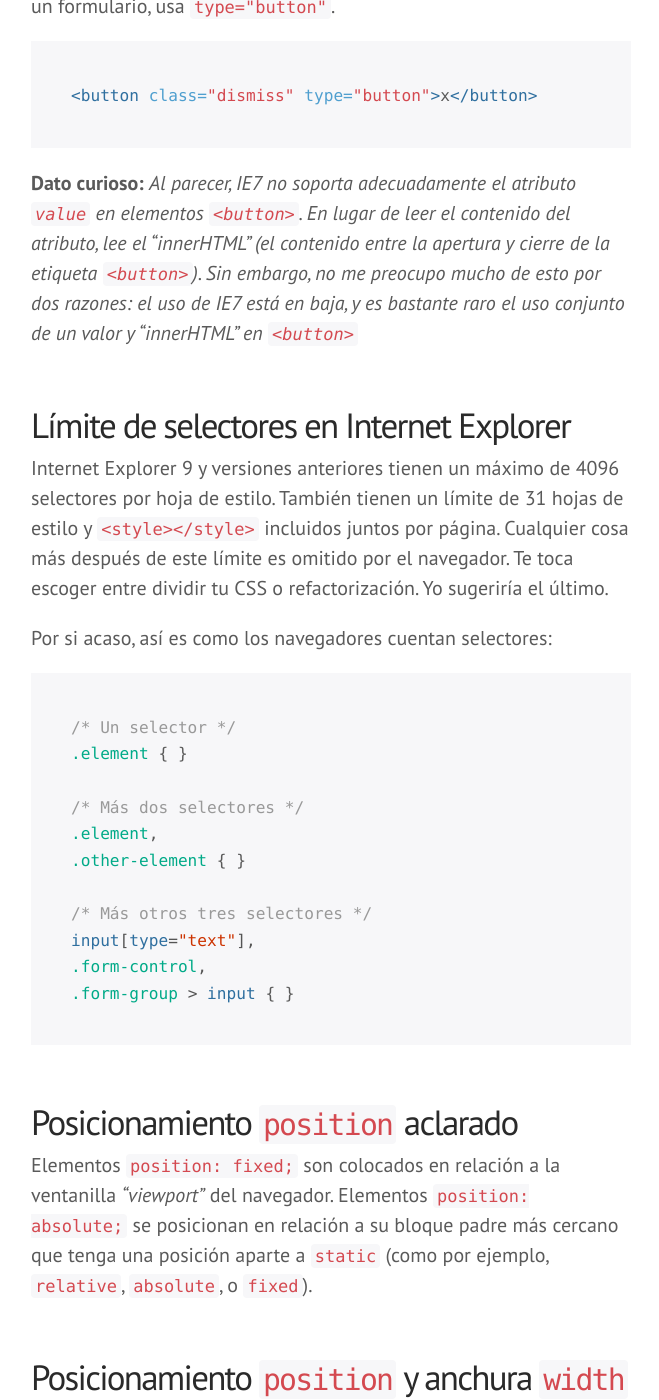
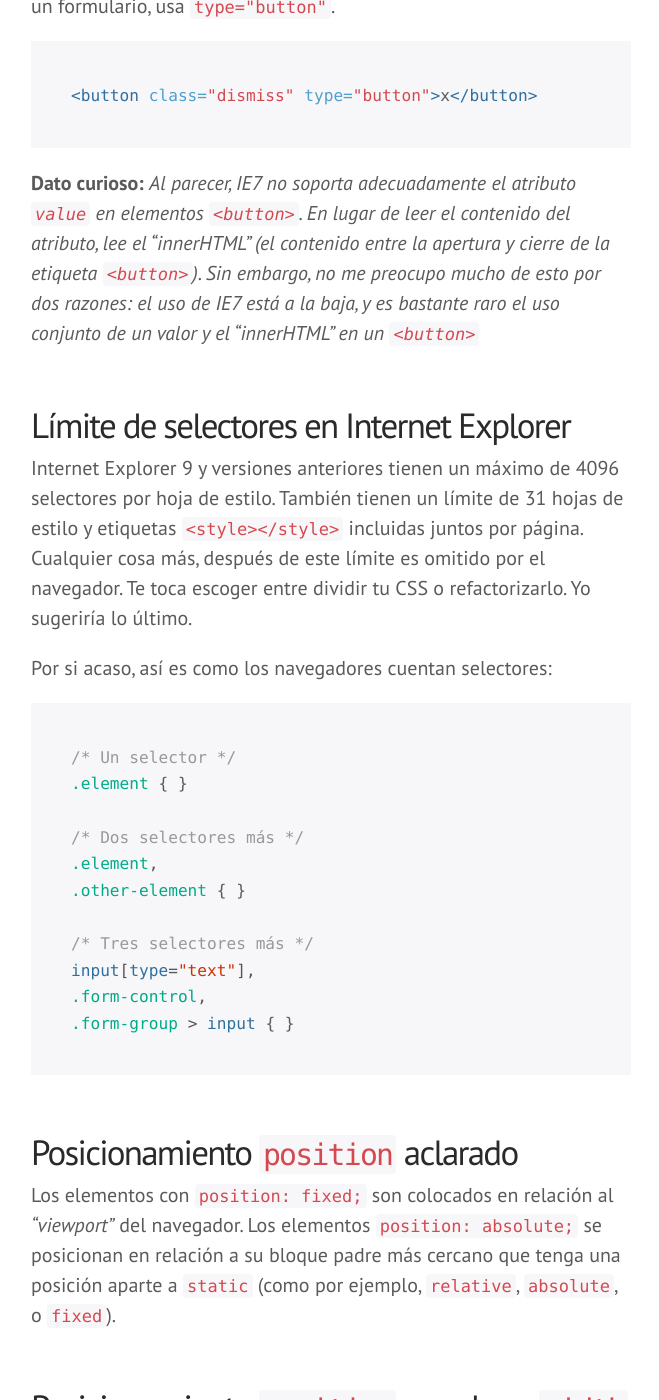
Before and after one commit to aauri/wtf-html-y-css, a Jekyll site: the page built from index.md, in a window 1280 px wide and 1400 px high, scrolled down 7706 px. Shown: the whole window, without its empty margins (309-968 px from the left). Built offline with Jekyll 4.4.1, drawn with Linux system fonts in a browser that asks for light colours; some web fonts are replaced; Markdown is read by kramdown in place of the engine named in the settings; comment, search, counter and statistics services are not loaded; some of the changed text lies outside the part shown.

Commit message:
Fixes some typos and translation issues

````diff
--- a/_includes/header.html
+++ b/_includes/header.html
@@ -3,7 +3,7 @@
     <span class="icon">✌</span>
     <h1>{{ site.name }}</h1>
     <p class="lead">Razones por las que HTML y CSS puedan hacerte decir "qué carajo". Una selección de errores, incertidumbres y dilemas frecuentemente frustrantes de HTML y CSS.</p>
-    <p class="lead">Creada por<a href="{{ site.twitter }}">@mdo</a>. Versión en Español por <a href="https://github.com/aauri">@aauri</a>.</p>
+    <p class="lead">Creada por <a href="{{ site.twitter }}">@mdo</a>. Versión en español por <a href="https://github.com/aauri">@aauri</a>.</p>
 
     <p class="masthead-links">
       <a href="{{ site.repo }}">
--- a/index.md
+++ b/index.md
@@ -204,7 +204,7 @@ Puedes ver esta solución en acción en el mismo [ejemplo en JS Bin](http://jsbi
 
 
 <a name="buttons-type"></a>
-### Asigne siempre un `type` a `<button>`
+### Asigna siempre un `type` a los `<button>`
 El valor inicial es `submit`, es decir, cualquier botón en un formulario puede enviar el formulario. Es mejor usar `type="button"` para todo lo que no envía el formulario, y usar `type="submit"` para todos los botones para enviar.
 
 ```html
@@ -218,12 +218,12 @@ Para todas las acciones que requieren un `<button>` y no son parte de un formula
 <button class="dismiss" type="button">x</button>
 ```
 
-**Dato curioso:** *Al parecer, IE7 no soporta adecuadamente el atributo `value` en elementos `<button>`. En lugar de leer el contenido del atributo, lee el "innerHTML" (el contenido entre la apertura y cierre de la etiqueta `<button>`). Sin embargo, no me preocupo mucho de esto por dos razones: el uso de IE7 está en baja, y es bastante raro el uso conjunto de un valor y "innerHTML" en `<button>`*
+**Dato curioso:** *Al parecer, IE7 no soporta adecuadamente el atributo `value` en elementos `<button>`. En lugar de leer el contenido del atributo, lee el "innerHTML" (el contenido entre la apertura y cierre de la etiqueta `<button>`). Sin embargo, no me preocupo mucho de esto por dos razones: el uso de IE7 está a la baja, y es bastante raro el uso conjunto de un valor y el "innerHTML" en un `<button>`*
 
 
 <a name="ie-selector-limit"></a>
 ### Límite de selectores en Internet Explorer
-Internet Explorer 9 y versiones anteriores tienen un máximo de 4096 selectores por hoja de estilo. También tienen un límite de 31 hojas de estilo y `<style></style>` incluidos juntos por página. Cualquier cosa más después de este límite es omitido por el navegador. Te toca escoger entre dividir tu CSS o refactorización. Yo sugeriría el último.
+Internet Explorer 9 y versiones anteriores tienen un máximo de 4096 selectores por hoja de estilo. También tienen un límite de 31 hojas de estilo y etiquetas `<style></style>` incluidas juntos por página. Cualquier cosa más, después de este límite es omitido por el navegador. Te toca escoger entre dividir tu CSS o refactorizarlo. Yo sugeriría lo último.
 
 Por si acaso, así es como los navegadores cuentan selectores:
 
@@ -231,11 +231,11 @@ Por si acaso, así es como los navegadores cuentan selectores:
 /* Un selector */
 .element { }
 
-/* Más dos selectores */
+/* Dos selectores más */
 .element,
 .other-element { }
 
-/* Más otros tres selectores */
+/* Tres selectores más */
 input[type="text"],
 .form-control,
 .form-group > input { }
@@ -244,7 +244,7 @@ input[type="text"],
 
 <a name="position-explained"></a>
 ### Posicionamiento `position` aclarado
-Elementos `position: fixed;` son colocados en relación a la ventanilla *"viewport"* del navegador. Elementos `position: absolute;` se posicionan en relación a su bloque padre más cercano que tenga una posición aparte a `static` (como por ejemplo, `relative`, `absolute`, o `fixed`).
+Los elementos con `position: fixed;` son colocados en relación al *"viewport"* del navegador. Los elementos `position: absolute;` se posicionan en relación a su bloque padre más cercano que tenga una posición aparte a `static` (como por ejemplo, `relative`, `absolute`, o `fixed`).
 
 
 <a name="position-width"></a>
@@ -254,6 +254,6 @@ No asignes `width: 100%;` a un elemento con `position: [absolute|fixed];`, `left
 
 <a name="position-transforms"></a>
 ### Posicionamiento `fixed` con `transform`
-Navegadores interrumpen `position: fixed;` cuando el elemento padre tiene la propiedad `transform`. El uso de `transform` crea un bloque de contenido nuevo, y esto efectivamente obliga al padre a posicionarse `position: relative;` y el elemento `fixed` a comportarse como `position: absolute;`.
+Los navegadores interrumpen el `position: fixed;` cuando el elemento padre tiene la propiedad `transform`. El uso de `transform` crea un bloque de contenido nuevo, y esto efectivamente obliga al padre a posicionarse con `position: relative;` y el elemento `fixed` a comportarse como `position: absolute;`.
 
-[Aquí esta un ejemplo](http://jsbin.com/yabek/1/) y puedes tambien leer el [post de Eric Meyers sobre este asunto](http://meyerweb.com/eric/thoughts/2011/09/12/un-fixing-fixed-elements-with-css-transforms/).
+[Aquí está un ejemplo](http://jsbin.com/yabek/1/) y puedes tambien leer el [post de Eric Meyers sobre este asunto](http://meyerweb.com/eric/thoughts/2011/09/12/un-fixing-fixed-elements-with-css-transforms/).
````
